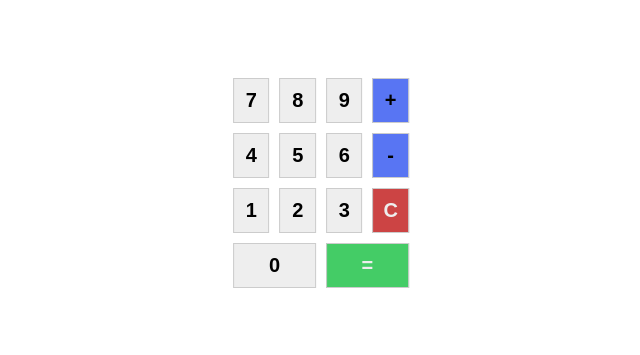
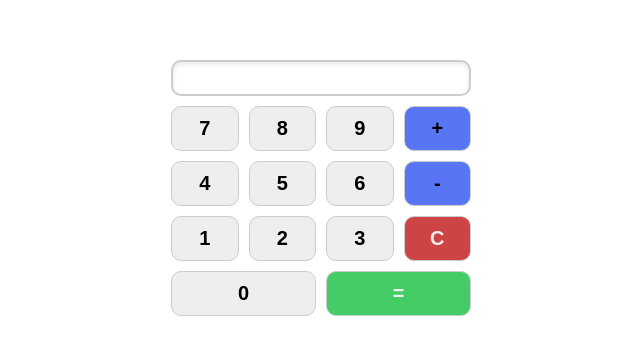
Before and after one commit to DosMDs/module_2_theme_2_task_3, a React (Vite) app: page / in a window 1280 px wide. Shown: the part 217-572 px from the top of the page, without its empty margins (319-959 px from the left). Built offline with nearby package versions, Linux system fonts and the light colour scheme.

Commit message:
добавил флаг результата. доработка стилей

```diff
--- a/src/App.jsx
+++ b/src/App.jsx
@@ -2,6 +2,8 @@ import { useState, useEffect } from "react";
 import styles from "./app.module.css";
 import Button from "./Button";
 import data from "./data.json";
+
+let isFinal = false;
 
 const getResultOperation = (operand1, operand2, operation) => {
 	switch (operation) {
@@ -21,6 +23,7 @@ function App() {
 	const [operand2, setOperand2] = useState("");
 
 	const executeOperation = (currentOperation) => {
+		isFinal = false;
 		if (currentOperation === "C") {
 			setOperand1("");
 			setOperand2("");
@@ -41,6 +44,7 @@ function App() {
 
 		if (currentOperation === "=") {
 			setOperation("");
+			isFinal = true;
 		} else {
 			setOperation(currentOperation);
 		}
@@ -48,6 +52,7 @@ function App() {
 	};
 
 	const setOperand = (operand) => {
+		isFinal = false;
 		if (operand2 && !operation) {
 			setOperand2("");
 		}
@@ -83,8 +88,8 @@ function App() {
 
 	return (
 		<>
-			<output>
-				{operand2 + " " + operation + " " + operand1 || "0"}
+			<output className={styles.result}>
+				{operand2 + " " + operation + " " + operand1}
 			</output>
 			<div className={styles["button-container"]} onClick={onButtonClick}>
 				{NUMS.map((num) => {
--- a/src/app.module.css
+++ b/src/app.module.css
@@ -2,4 +2,23 @@
 	display: grid;
 	grid-template-columns: repeat(4, 1fr);
 	gap: 10px;
+	align-items: center;
+	width: 100%;
 }
+
+.result {
+	display: block;
+	width: 100%;
+	padding: 16px;
+	margin: 10px 0;
+	border: 2px solid #ccc;
+	border-radius: 10px;
+	font-size: 26px;
+	text-align: right;
+	box-shadow: inset 0 2px 5px rgba(0, 0, 0, 0.1);
+	box-sizing: border-box;
+}
+
+.result-final {
+	background: #44cc66;
+}
--- a/src/button.module.css
+++ b/src/button.module.css
@@ -8,6 +8,7 @@
 	width: 100%;
 	font-weight: bold;
 	font-size: 20px;
+	border-radius: 10px;
 }
 
 .number {
--- a/src/index.css
+++ b/src/index.css
@@ -11,4 +11,6 @@ body {
 	top: 50%;
 	left: 50%;
 	transform: translate(-50%, -50%);
+	width: 300px;
+	display: block;
 }
```
